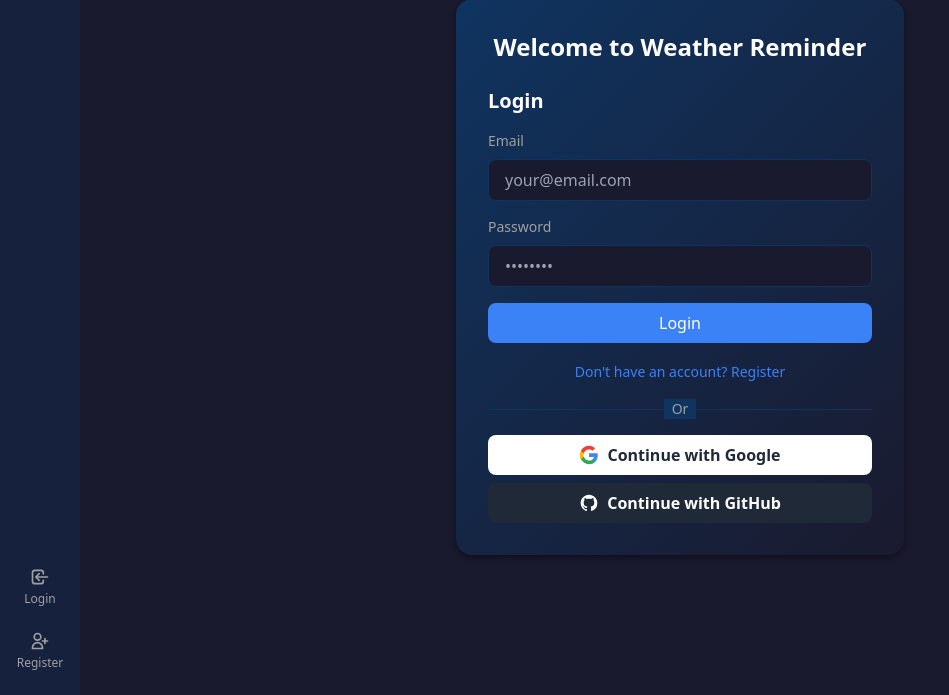
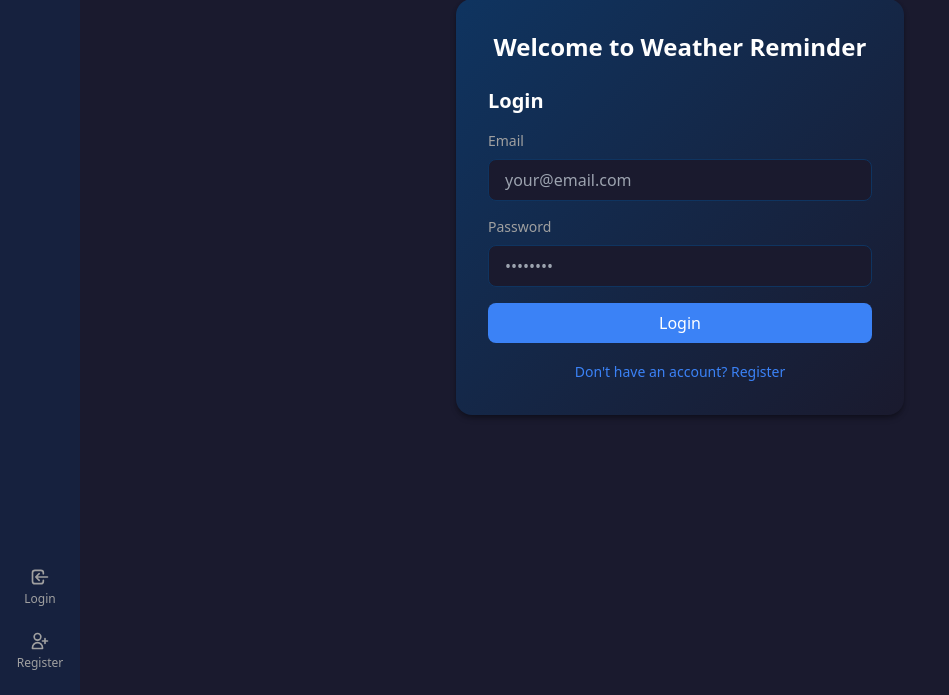
Before and after one commit to alexxxstep/djwr, a Django app: page / in a window 1280 px wide. Shown: the part 105-800 px from the top of the page, without its empty margins (0-949 px from the left). Run offline with Django 5.2, Linux system fonts and the light colour scheme; style sheets or scripts are compiled from the project's sources; parts of the project's set-up code (start-up, migrations or seed data) failed here and were passed over.

Commit message:
fix: auth_form

```diff
--- a/src/templates/components/_auth_form.html
+++ b/src/templates/components/_auth_form.html
@@ -55,7 +55,8 @@
         </button>
       </div>
 
-      <div class="relative my-6">
+      <!-- OAuth Buttons (temporarily hidden) -->
+      <div class="relative my-6 hidden">
         <div class="absolute inset-0 flex items-center">
           <div class="w-full border-t border-dark-bg-card"></div>
         </div>
@@ -64,8 +65,8 @@
         </div>
       </div>
 
-      <!-- OAuth Buttons -->
-      <div class="space-y-2">
+      <!-- OAuth Buttons (temporarily hidden) -->
+      <div class="space-y-2 hidden">
         <a
           href="/oauth/login/google-oauth2/"
           class="w-full bg-white hover:bg-gray-100 text-gray-800 font-semibold py-2 px-4 rounded-lg transition-smooth flex items-center justify-center gap-2"
```
